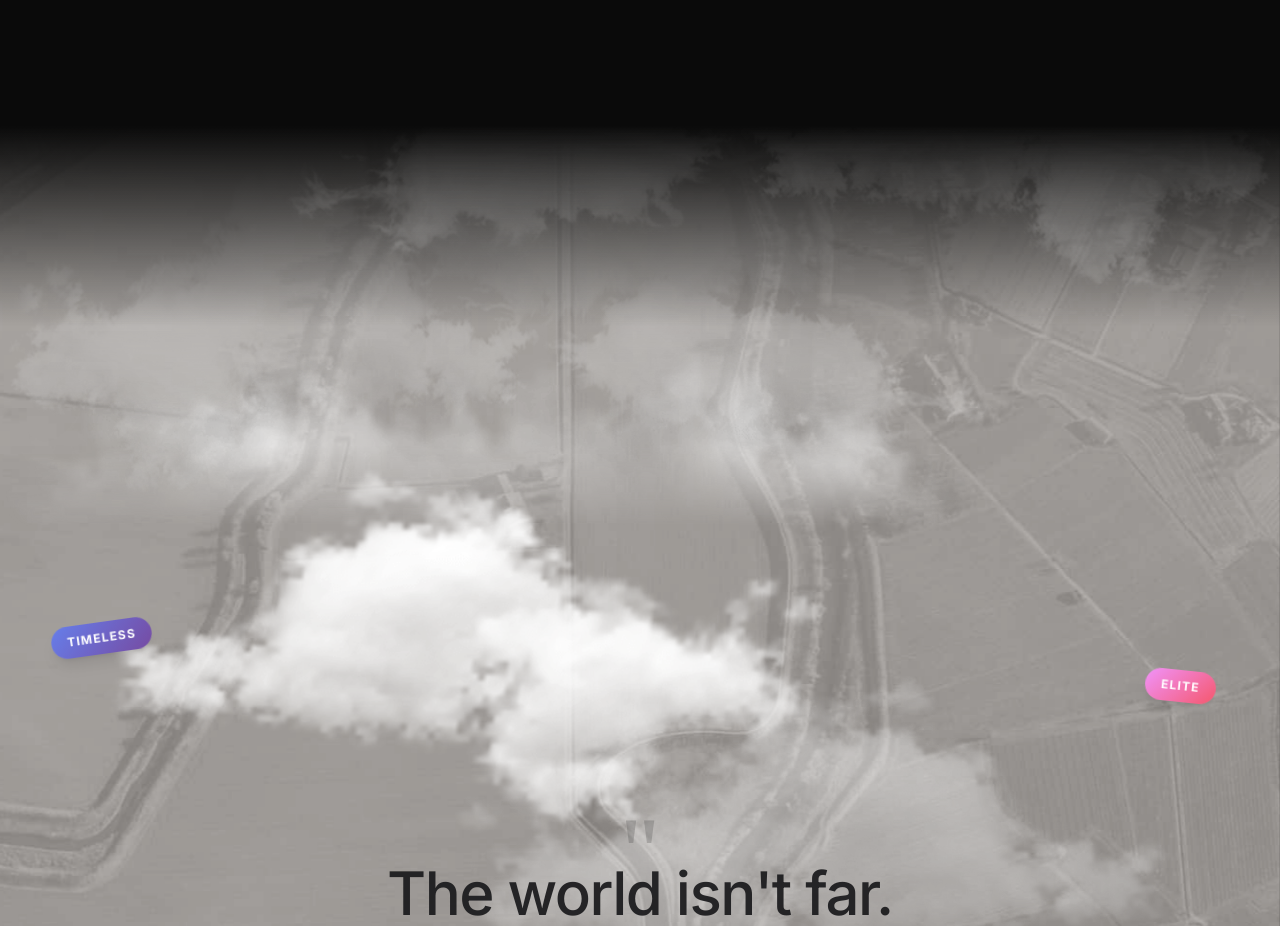
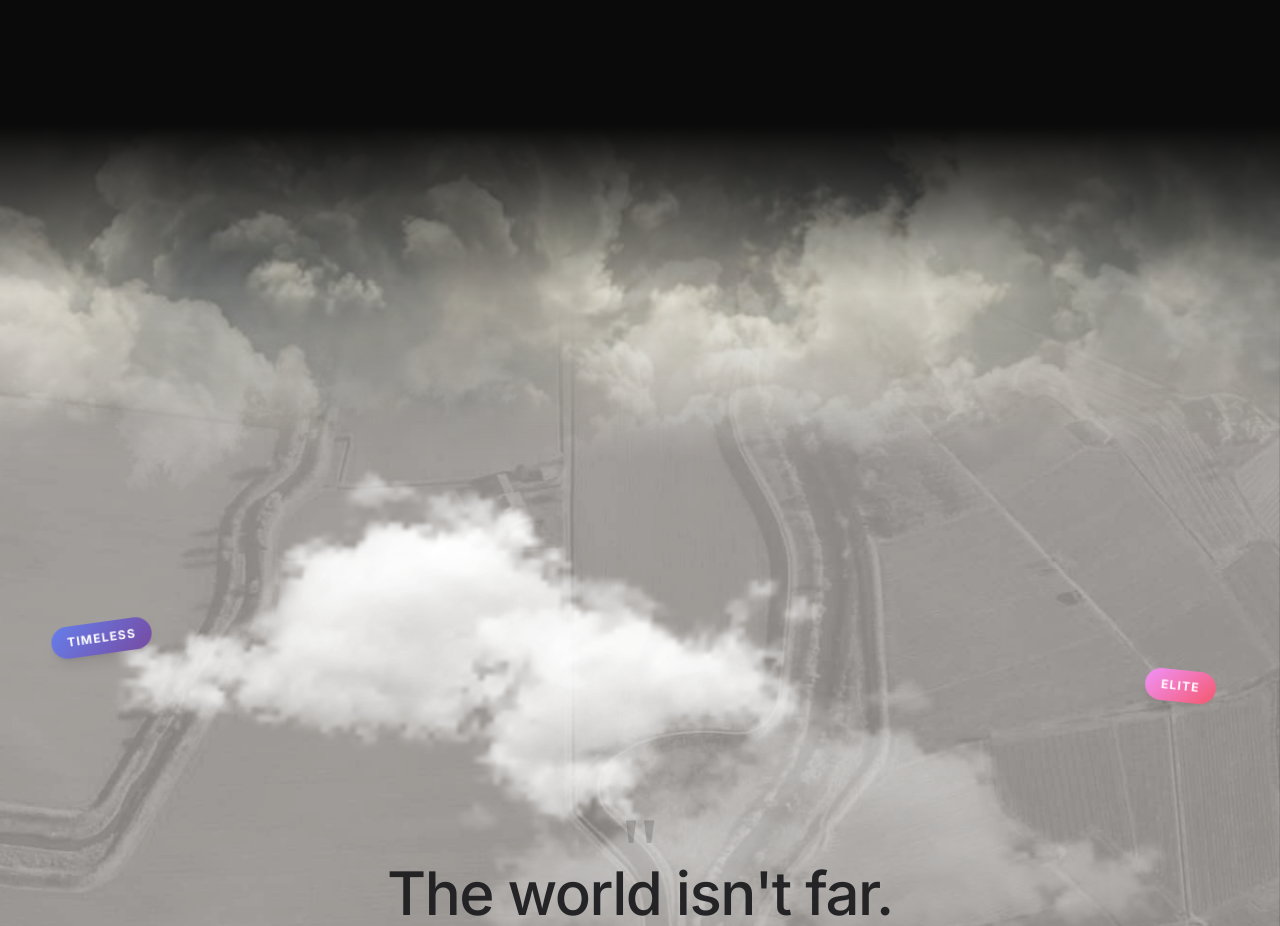
Before and after one commit to adarsh846/touraluxe, a Next.js app: page / in a window 1280 px wide. Shown: the part 4922-5848 px from the top of the page. Built offline with nearby package versions, Linux system fonts and the light colour scheme; no server answers.

Commit message:
feat: perfected cloud ceiling with improved blending, density mapping, and cool-tint color balancing

```diff
--- a/src/app/page.tsx
+++ b/src/app/page.tsx
@@ -46,7 +46,7 @@ export default function Home() {
 
           {/* ─── DEEP CLOUDS (Under plane, slower parallax) ─── */}
           <div className="absolute inset-0 z-[1] pointer-events-none overflow-hidden">
-             <div
+            <div
               className="absolute top-0 left-0 right-0 bottom-[-150px] bg-no-repeat bg-top bg-cover opacity-40 gsap-clouds-deep will-change-transform"
               style={{
                 backgroundImage: "url('/assets/clouds.png')",
@@ -58,18 +58,36 @@ export default function Home() {
 
           {/* ─── HIGHLIGHT EFFECTS ─── */}
           <div className="absolute top-0 left-0 right-0 h-[25vh] z-[1] pointer-events-none"
-               style={{ background: "linear-gradient(to bottom, #0a0a0a 0%, transparent 100%)" }} />
+            style={{ background: "linear-gradient(to bottom, #0a0a0a 0%, transparent 100%)" }} />
 
-          {/* ─── TOP CLOUDS (For airplane dive-in descent effect) ─── */}
-          <div className="absolute top-0 left-0 right-0 h-[50vh] z-[2] pointer-events-none overflow-hidden">
+          {/* ─── DENSE ENTRY CLOUD CEILING ─── */}
+          {/* z-[6] sits ABOVE plane (z-[2]) and foreground clouds (z-[5]) */}
+          <div className="absolute top-0 left-0 right-0 h-[70vh] z-[6] pointer-events-none overflow-hidden">
+            {/* Layer 1: Primary dense cloud mass */}
             <div
-              className="absolute inset-0 bg-no-repeat bg-bottom bg-cover"
+              className="absolute inset-0 bg-no-repeat bg-cover bg-center"
               style={{
-                backgroundImage: "url('/assets/clouds.png')",
-                transform: "scaleY(-1)",
-                WebkitMaskImage: "linear-gradient(to top, transparent 0%, black 20%, black 80%, transparent 100%)",
-                maskImage: "linear-gradient(to top, transparent 0%, black 20%, black 80%, transparent 100%)"
+                backgroundImage: "url('/assets/cloud-ceiling.png')",
+                WebkitMaskImage: "linear-gradient(to bottom, black 0%, black 25%, transparent 60%)",
+                maskImage: "linear-gradient(to bottom, black 0%, black 25%, transparent 60%)",
+                filter: "brightness(0.9) contrast(1.1) saturate(0.85) hue-rotate(5deg) grayscale(0.15)"
               }}
+            />
+            {/* Layer 2: Mirrored for extra density and gap-filling */}
+            <div
+              className="absolute inset-0 bg-no-repeat bg-cover bg-bottom opacity-80"
+              style={{
+                backgroundImage: "url('/assets/cloud-ceiling.png')",
+                transform: "scaleX(-1)",
+                WebkitMaskImage: "linear-gradient(to bottom, black 0%, black 20%, transparent 55%)",
+                maskImage: "linear-gradient(to bottom, black 0%, black 20%, transparent 55%)",
+                filter: "brightness(0.9) contrast(1.1) saturate(0.85) hue-rotate(5deg) grayscale(0.15)"
+              }}
+            />
+            {/* Dark gradient at top to blend into #0a0a0a background */}
+            <div
+              className="absolute top-0 left-0 right-0 h-[30%]"
+              style={{ background: "linear-gradient(to bottom, #0a0a0a 0%, transparent 100%)" }}
             />
           </div>
 
@@ -84,7 +102,7 @@ export default function Home() {
           {/* ─── FOREGROUND CLOUDS (Over plane, faster parallax) ─── */}
           {/* Note: Plane is z-[2], so z-[5] will render on top of it! */}
           <div className="absolute inset-0 z-[5] pointer-events-none overflow-hidden mix-blend-screen">
-             <div
+            <div
               className="absolute top-0 left-0 right-0 bottom-[-50px] bg-no-repeat bg-bottom bg-cover opacity-100 gsap-clouds-foreground will-change-transform"
               style={{
                 backgroundImage: "url('/assets/clouds.png')",
```
Also changed, not shown: public/assets/cloud-ceiling.png.
